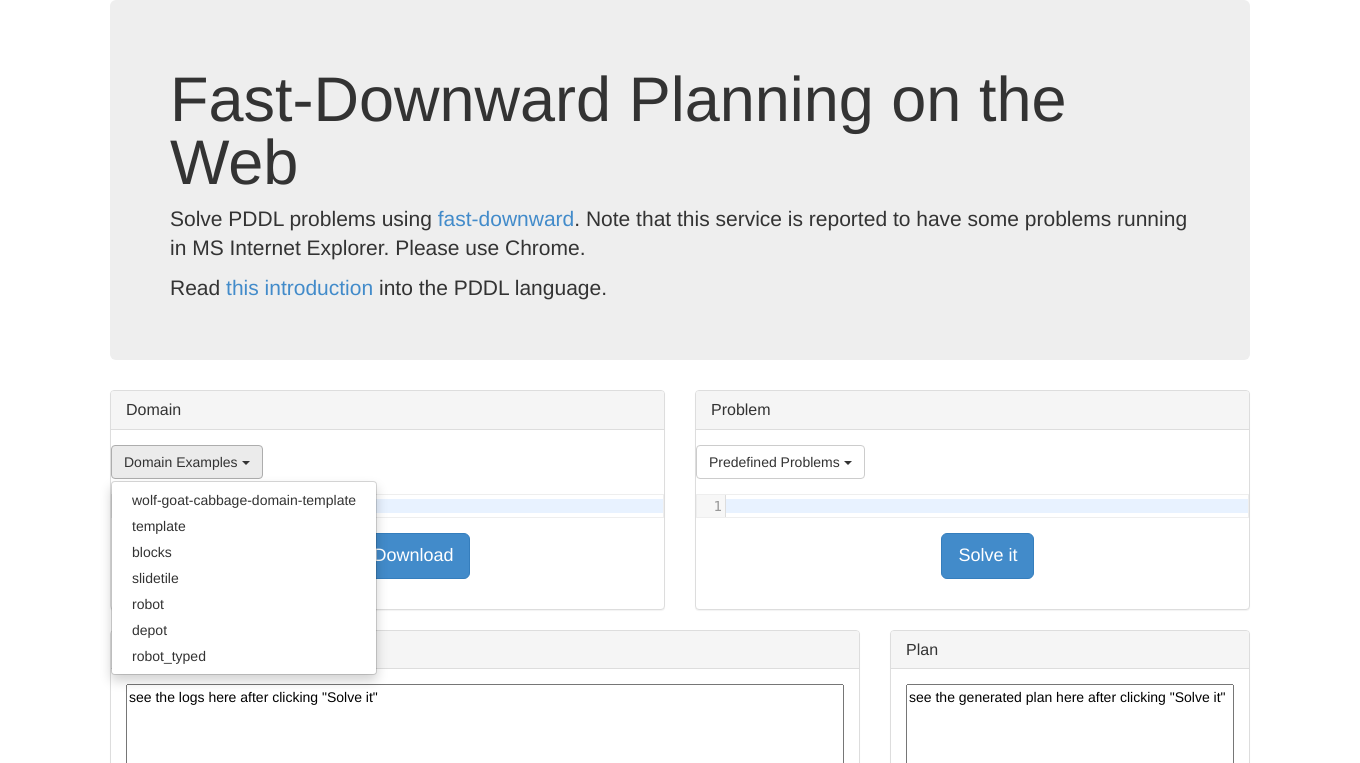
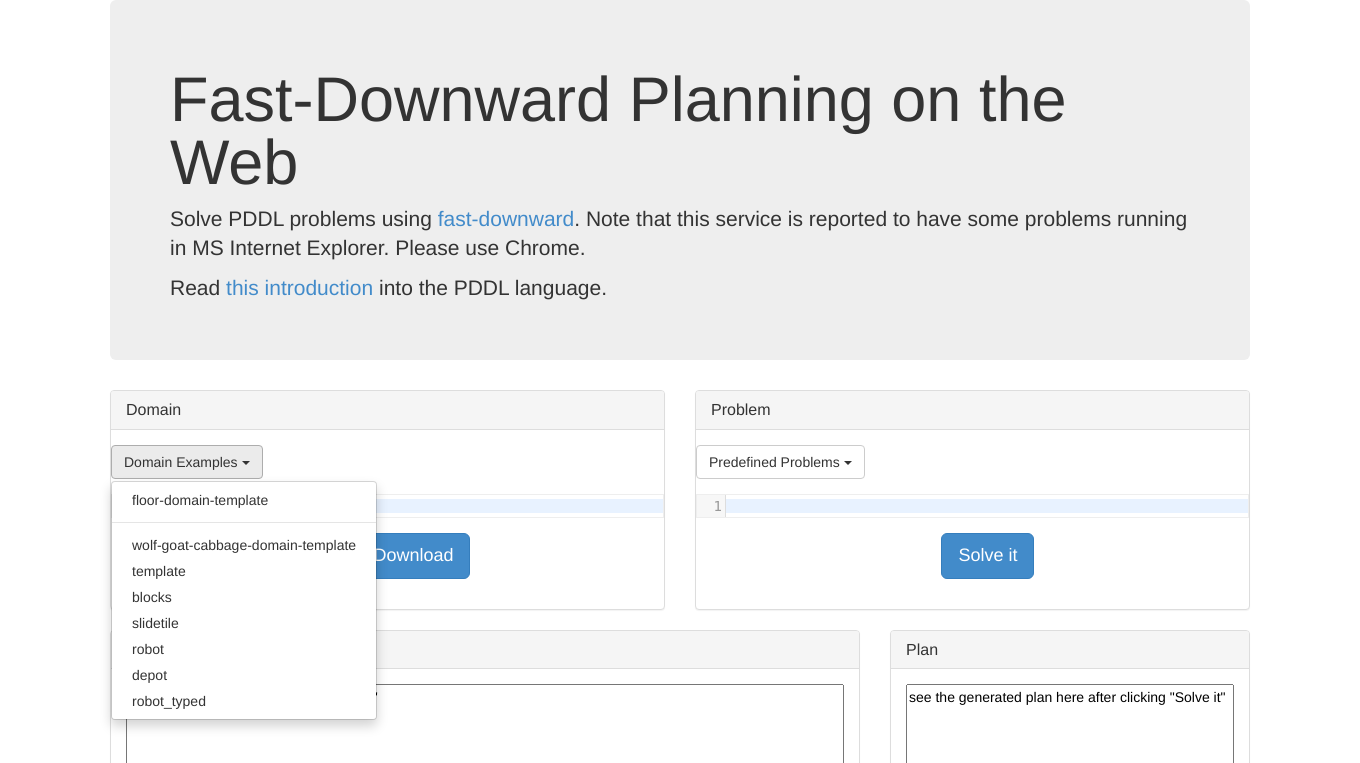
Before and after one commit to LCAS/fast_downward_server, a Flask app: page /fast-downward/ in a window 1360 px wide, after a click on "Domain Examples"; the page is wider, and only the part inside the window is pictured. Shown: the top 763 px of that part. Run offline with Flask 2, Linux system fonts and the light colour scheme.

Commit message:
Assessment CMP2020M 1617 (#20)
* added floor-clean files

* added files for 1617 assignment

* divider

```diff
--- a/fd_webserver/templates/index.html
+++ b/fd_webserver/templates/index.html
@@ -72,6 +72,8 @@
 						    <span class="caret"></span>
 						  </button>
 						  <ul id="ddm-domain" class="dropdown-menu" role="menu" aria-labelledby="dropDownDomain">
+								<li role="presentation"><a role="menuitem" tabindex="-1">floor-domain-template</a></li>
+								<li role="separator" class="divider"></li>
                 <li role="presentation"><a role="menuitem" tabindex="-1">wolf-goat-cabbage-domain-template</a></li>
 						    <li role="presentation"><a role="menuitem" tabindex="-1">template</a></li>
 						    <li role="presentation"><a role="menuitem" tabindex="-1">blocks</a></li>
@@ -136,6 +138,14 @@
 						    <span class="caret"></span>
 						  </button>
 						  	<ul id="ddm-problem" class="dropdown-menu" role="menu" aria-labelledby="dropDownProblem">
+
+
+                <li role="presentation"><a role="menuitem" tabindex="-1">floor-move-problem-01</a></li>
+                <li role="presentation"><a role="menuitem" tabindex="-1">floor-move-problem-02</a></li>
+                <li role="presentation"><a role="menuitem" tabindex="-1">floor-problem-01</a></li>
+                <li role="presentation"><a role="menuitem" tabindex="-1">floor-problem-02</a></li>
+								<li role="separator" class="divider"></li>
+
                 <li role="presentation"><a role="menuitem" tabindex="-1">wolf-goat-cabbage-problem-01</a></li>
                 <li role="presentation"><a role="menuitem" tabindex="-1">wolf-goat-cabbage-problem-02</a></li>
 						    <li role="presentation"><a role="menuitem" tabindex="-1">template</a></li>
```
Also changed, not shown: 6 other files. Lines whose indentation alone changed are shown as unchanged.
